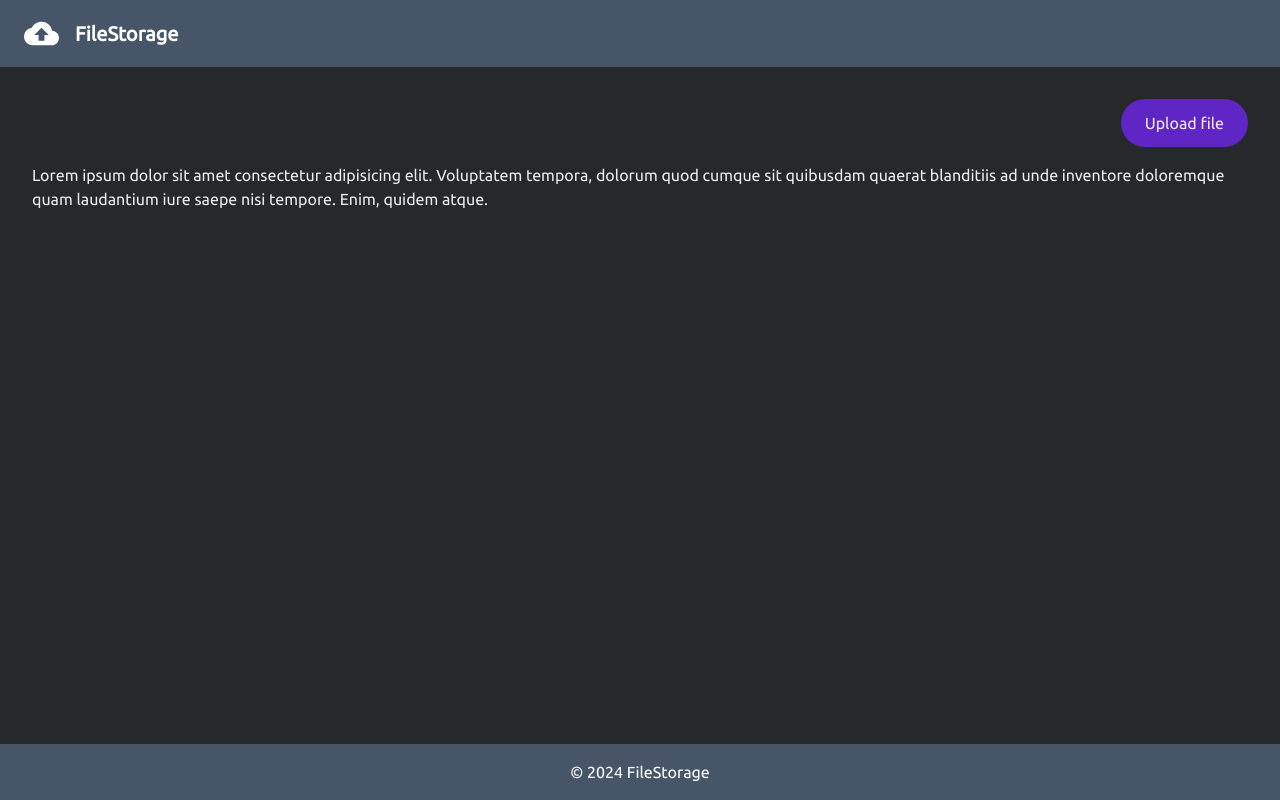
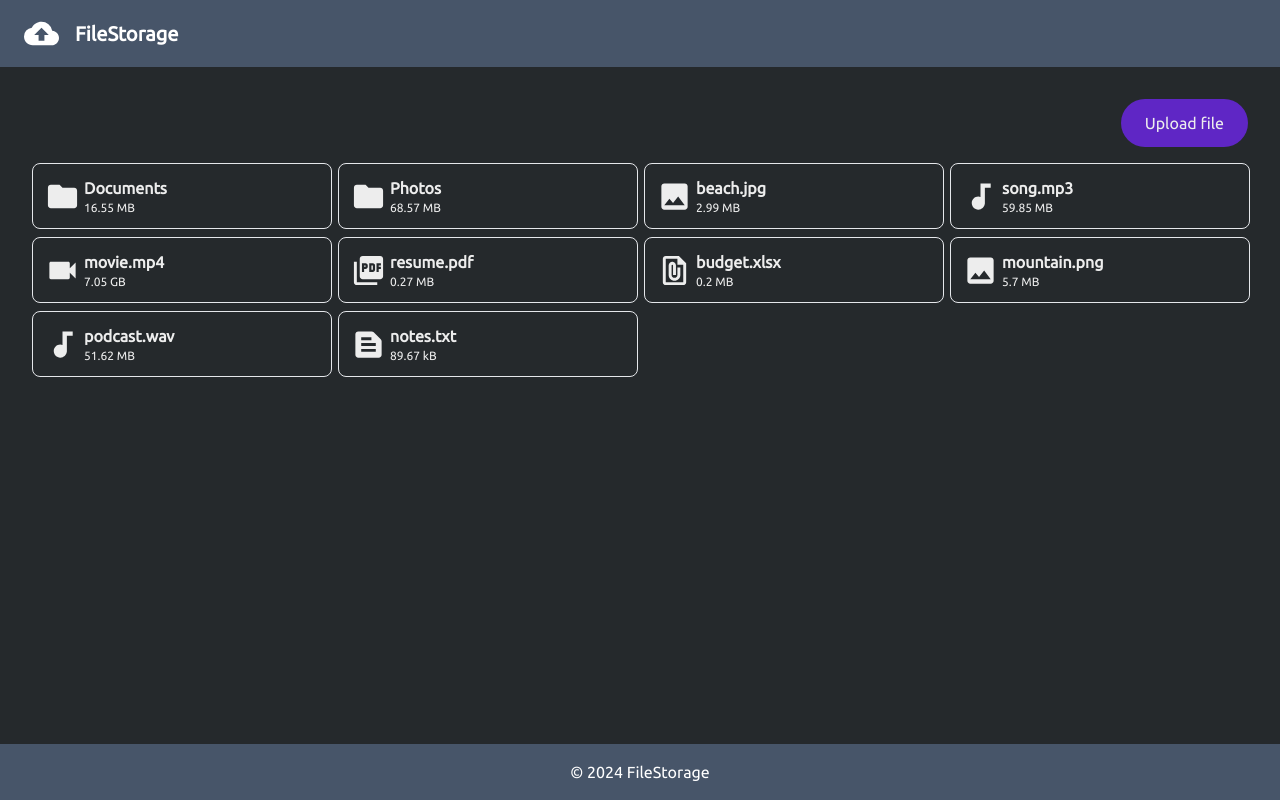
Before and after one commit to Lucashcr/filestorage, a Next.js app in the folder frontend/: page / in a window 1280 px wide. Built offline with nearby package versions, Linux system fonts and the light colour scheme.

Commit message:
feat(frontend): Implements files listing component

```diff
--- a/frontend/app/page.tsx
+++ b/frontend/app/page.tsx
@@ -1,4 +1,18 @@
 import UploadButton from "@/components/buttons/upload-button";
+import FilesContainer from "@/components/files/container";
+
+const files = [
+  { id: 0, type: "folder", title: "Documents", size: 16546984 },
+  { id: 1, type: "folder", title: "Photos", size: 68574289 },
+  { id: 2, type: "image", title: "beach.jpg", size: 2987529 },
+  { id: 3, type: "audio", title: "song.mp3", size: 59846512 },
+  { id: 4, type: "video", title: "movie.mp4", size: 7052498526 },
+  { id: 5, type: "document", title: "resume.pdf", size: 270354 },
+  { id: 6, type: "spreadsheet", title: "budget.xlsx", size: 198262 },
+  { id: 7, type: "image", title: "mountain.png", size: 5695984 },
+  { id: 8, type: "audio", title: "podcast.wav", size: 51619841 },
+  { id: 9, type: "text", title: "notes.txt", size: 89674 },
+];
 
 export default function Home() {
   return (
@@ -6,12 +20,7 @@ export default function Home() {
       <div className="w-full flex justify-end mb-4">
         <UploadButton />
       </div>
-      <p>
-        Lorem ipsum dolor sit amet consectetur adipisicing elit. Voluptatem
-        tempora, dolorum quod cumque sit quibusdam quaerat blanditiis ad unde
-        inventore doloremque quam laudantium iure saepe nisi tempore. Enim,
-        quidem atque.
-      </p>
+      <FilesContainer files={files} />
     </>
   );
 }
--- /dev/null
+++ b/frontend/components/files/container.tsx
@@ -0,0 +1,17 @@
+import FileInstance from "@/components/files/instance";
+import FileType from "@/types/file";
+
+
+type FilesContainerProps = {
+  files: FileType[];
+};
+
+export default function FilesContainer({ files }: FilesContainerProps) {
+  return (
+    <div className="w-full grid gap-2 sm:grid-cols-1 md:grid-cols-2 lg:grid-cols-3 xl:grid-cols-4">
+      {files.map((file) => (
+        <FileInstance data={file} key={file.id} />
+      ))}
+    </div>
+  );
+}
--- /dev/null
+++ b/frontend/components/files/helpers/formatters/file-size.ts
@@ -0,0 +1,15 @@
+const multipliers = ["", "k", "M", "G"];
+
+const localeStringOptions = {
+  maximumFractionDigits: 2,
+};
+
+export default function fileSizeFormatter(size: number): string {
+  let multiplierIndex = 0;
+  while (size >= 100 && multiplierIndex < multipliers.length - 1) {
+    size /= 1000;
+    multiplierIndex += 1;
+  }
+  const sizeStr = size.toLocaleString(undefined, localeStringOptions);
+  return `${sizeStr} ${multipliers[multiplierIndex]}B`;
+}
--- /dev/null
+++ b/frontend/components/files/instance.tsx
@@ -0,0 +1,30 @@
+import fileSizeFormatter from "@/components/files/helpers/formatters/file-size";
+import FileType from "@/types/file";
+import { IconType } from "react-icons";
+import { MdAudiotrack, MdFilePresent, MdPictureAsPdf, MdFolder, MdImage, MdVideocam, MdTextSnippet } from "react-icons/md";
+
+type FileInstanceProps = {
+  data: FileType;
+};
+
+const iconSelector: Map<string, IconType> = new Map();
+iconSelector.set("folder", MdFolder);
+iconSelector.set("image", MdImage);
+iconSelector.set("audio", MdAudiotrack);
+iconSelector.set("video", MdVideocam);
+iconSelector.set("document", MdPictureAsPdf);
+iconSelector.set("text", MdTextSnippet);
+
+export default function FileInstance({ data }: FileInstanceProps) {
+  const iconComponent = iconSelector.get(data.type) || MdFilePresent;
+
+  return (
+    <div className="min-w-[300px] border flex items-center gap-1 p-3 rounded-lg select-none hover:cursor-pointer">
+      <div>{iconComponent({ size: 35 })}</div>
+      <div className="flex flex-col justify-center">
+        <p className="text-md font-bold text-ellipsis">{data.title}</p>
+        <p className="text-xs">{fileSizeFormatter(data.size)}</p>
+      </div>
+    </div>
+  );
+}
--- a/frontend/jest.config.js
+++ b/frontend/jest.config.js
@@ -1,10 +1,10 @@
-/** @type {import('ts-jest').JestConfigWithTsJest} **/
+/** @type {import("ts-jest").JestConfigWithTsJest} **/
 module.exports = {
   testEnvironment: "node",
   transform: {
     "^.+.tsx?$": ["ts-jest", {}],
   },
   moduleNameMapper: {
-    '^@/(.*)$': '<rootDir>/$1', // Ajuste o caminho de acordo com seu projeto
-  },
+    "^@/(.*)$": "<rootDir>/$1", // Ajuste o caminho de acordo com seu projeto
+  }
 };
--- /dev/null
+++ b/frontend/types/file.ts
@@ -0,0 +1,8 @@
+type FileType = {
+  id: number;
+  type: string;
+  title: string;
+  size: number;
+};
+
+export default FileType;
```
Also changed, not shown: 1 other file (tests, documents, lock files or other folders).
